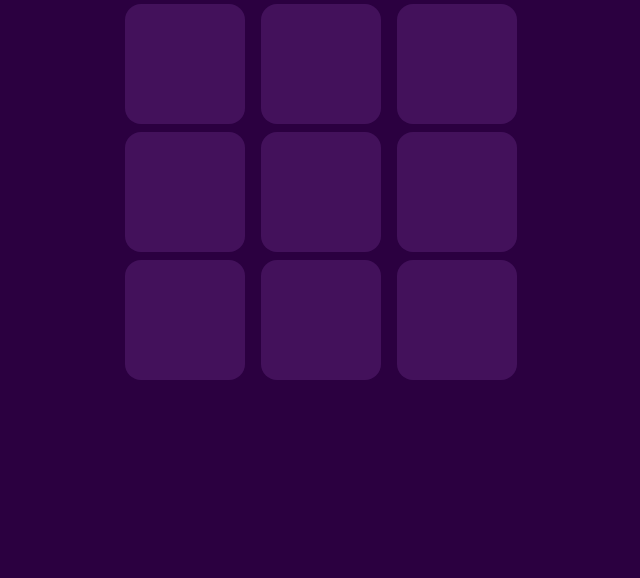
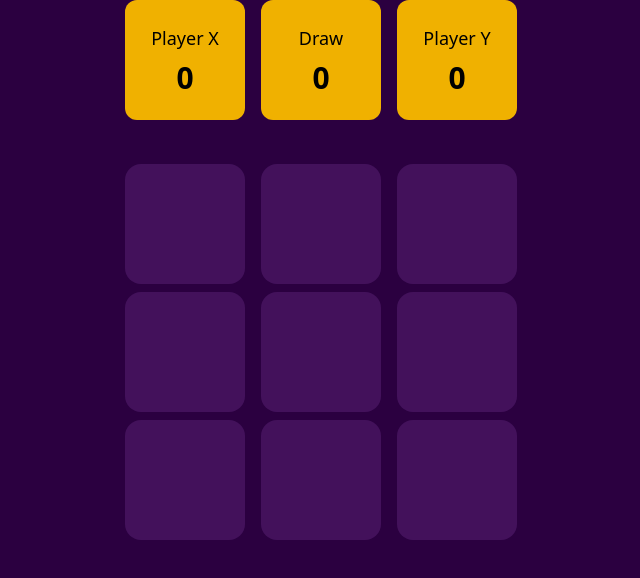
Before and after one commit to leo-bloise/TicTacToeAdventures, a Next.js app: page / in a window 1280 px wide. Shown: the top 578 px of the page, without its empty margins (319-959 px from the left). Built offline with nearby package versions, Linux system fonts and the light colour scheme.

Commit message:
feat: create basic components for UI

```diff
--- a/app/page.tsx
+++ b/app/page.tsx
@@ -1,5 +1,9 @@
 import Board from "@/components/Board";
+import Scoreboard from "@/components/Scoreboard";
 
 export default function Page() {
-  return <Board />
+  return <div className="flex flex-col items-center gap-10">
+    <Scoreboard />
+    <Board />
+  </div>
 }
--- /dev/null
+++ b/components/Score.tsx
@@ -0,0 +1,11 @@
+type Props = {
+    scoreName: string;
+    score: number;
+}
+
+export default function Score({ scoreName, score }: Props) {
+    return <div className="h-30 w-30 bg-yellow-500 rounded-xl flex flex-col items-center justify-center gap-y-2">
+        <span className="text-lg">{scoreName}</span>
+        <span className="font-bold text-3xl">{score}</span>
+    </div>
+}
--- /dev/null
+++ b/components/Scoreboard.tsx
@@ -0,0 +1,9 @@
+import Score from "./Score";
+
+export default function Scoreboard() {
+    return <div className="flex gap-x-4 items-center">
+        <Score scoreName="Player X" score={0}/>
+        <Score scoreName="Draw" score={0}/>
+        <Score scoreName="Player Y" score={0}/>
+    </div>
+}
```
